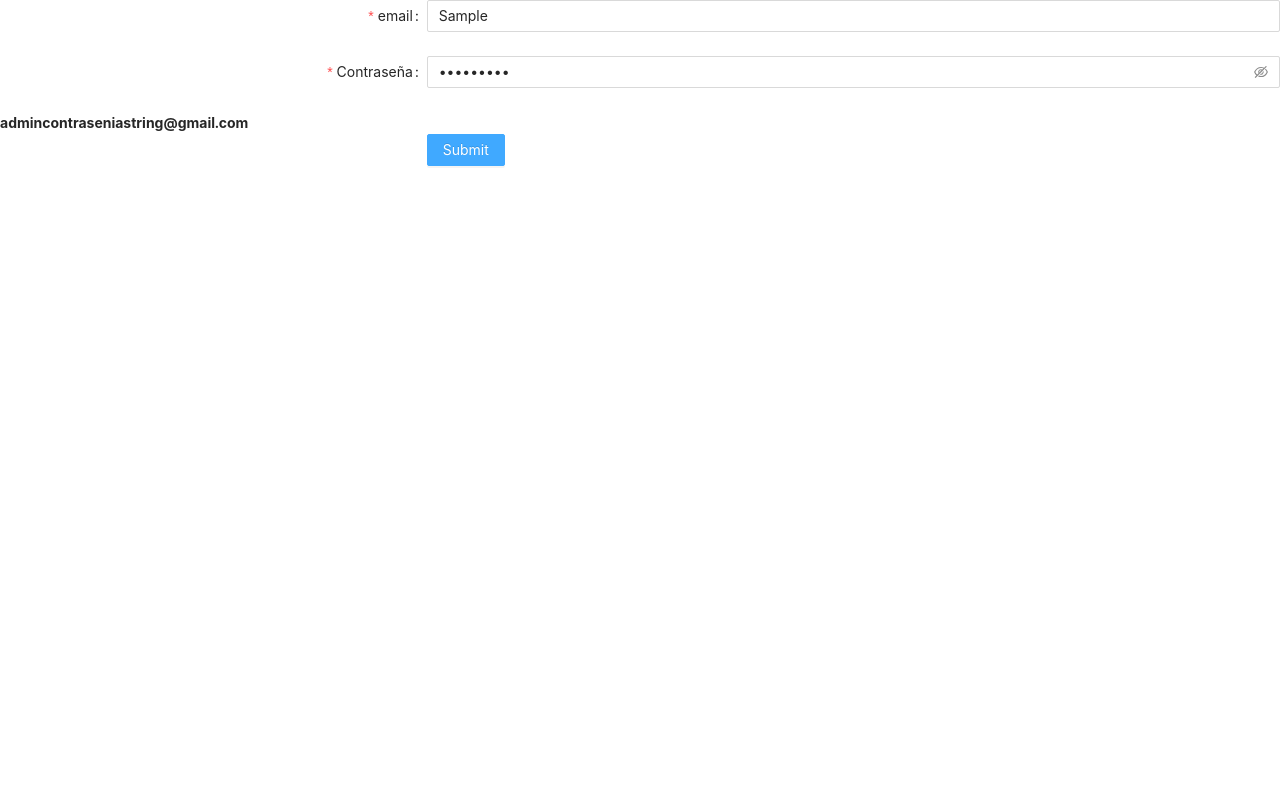
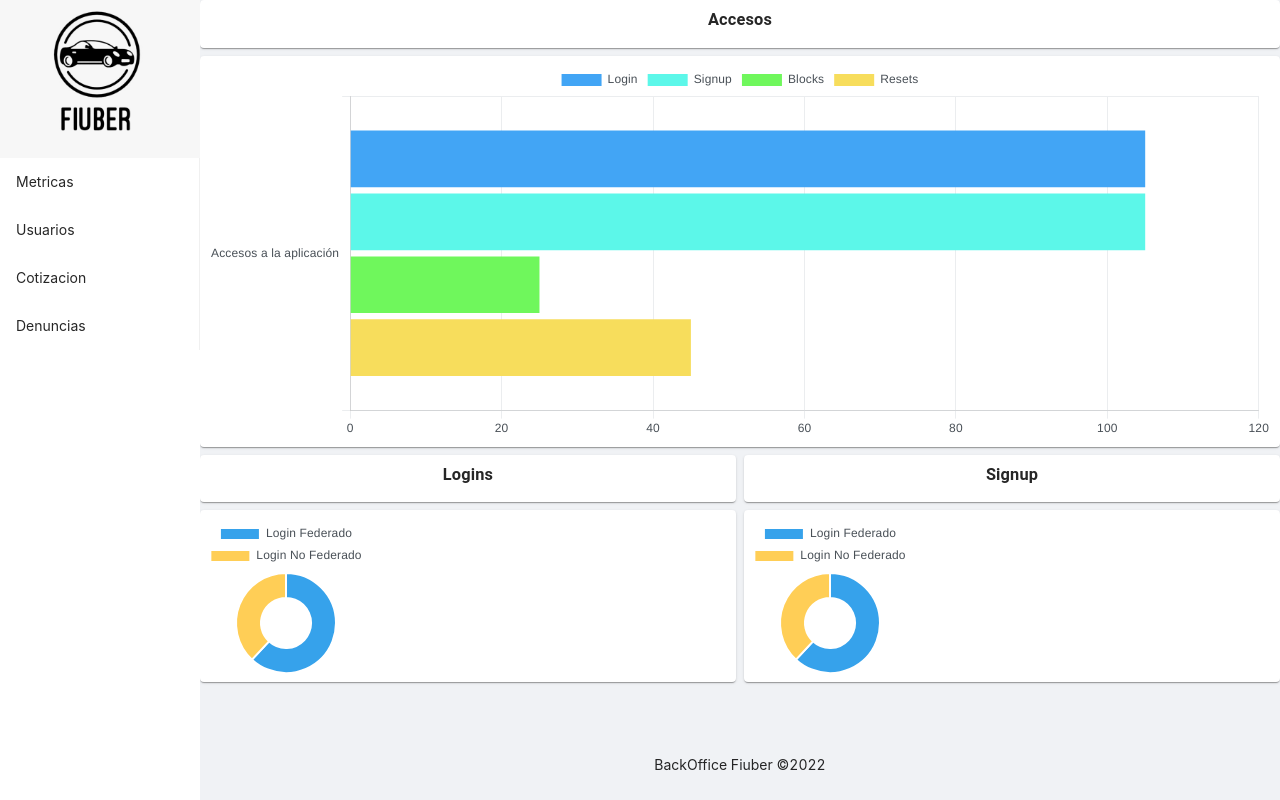
Before and after one commit to Taller-2-Tyrions/fiuber-backoffice, a React (Create React App) app: page /metrics in a window 1280 px wide. Both pictures are taken after typing "Sample", "Sample123" into the empty fields and a click on the button "Submit". Built offline with nearby package versions, Linux system fonts and the light colour scheme; no server answers.

Commit message:
graficos

```diff
--- a/src/modules/DetailedUser/index.js
+++ b/src/modules/DetailedUser/index.js
@@ -58,11 +58,6 @@ const DetailedUser = () => {
             <ButtonLeftList />
           </Item>
         </Grid>
-        <Grid item md={12} xs={12}>
-          <Item>
-            Imaginarse Las Metricas
-          </Item>
-        </Grid>
       </Grid>
     </DetailedUserContext.Provider>
   );
--- /dev/null
+++ b/src/modules/Metrics/Interactions/index.js
@@ -0,0 +1,75 @@
+import { MetricsContext } from "../index.js"
+import { useContext, useState } from "react";
+import { Chart } from 'primereact/chart';
+
+
+const Interactions = () => {
+  const {metrics} = useContext(MetricsContext);
+  console.log(metrics);
+  let horizontalOptions = {
+    indexAxis: 'y',
+    maintainAspectRatio: false,
+    aspectRatio: .8,
+    plugins: {
+      legend: {
+        labels: {
+          color: '#495057'
+        }
+      }
+    },
+    scales: {
+      x: {
+        ticks: {
+          color: '#495057'
+        },
+        grid: {
+          color: '#ebedef'
+        }
+      },
+      y: {
+        ticks: {
+          color: '#495057'
+        },
+        grid: {
+          color: '#ebedef'
+        }
+      }
+    }
+  };
+
+
+
+  const [basicData] = useState({
+    labels: ['Accesos a la aplicación'],
+
+    datasets: [
+      {
+        label: 'Login',
+        backgroundColor: '#42A5F5',
+        data: [metrics.login_federado + metrics.login_password]
+      },
+      {
+        label: 'Signup',
+        backgroundColor: '#5CF7E9',
+        data: [metrics.login_federado + metrics.login_password]
+      },
+      {
+        label: 'Blocks',
+        backgroundColor: '#6FF75C',
+        data: [metrics.blocks]
+      },
+      {
+        label: 'Resets',
+        backgroundColor: '#F7DD5C',
+        data: [metrics.resets]
+      }
+    ]
+  });
+  return (
+    <div className="card">
+      <Chart type="bar" data={basicData} options={horizontalOptions} />
+    </div>
+  );
+}
+
+export default Interactions;
--- /dev/null
+++ b/src/modules/Metrics/LoginMetrics/index.js
@@ -0,0 +1,42 @@
+import { MetricsContext } from "../index.js"
+import { useContext, useState } from "react";
+import { Chart } from 'primereact/chart';
+
+
+const LoginMetrics = () => {
+  const {metrics} = useContext(MetricsContext);
+
+  const [chartData] = useState({
+    labels: ['Login Federado', 'Login No Federado'],
+    datasets: [
+      {
+        data: [metrics.login_federado, metrics.login_password],
+        backgroundColor: [
+          "#36A2EB",
+          "#FFCE56"
+        ],
+        hoverBackgroundColor: [
+          "#36A2EB",
+          "#FFCE56"
+        ]
+      }]
+  });
+
+  const [lightOptions] = useState({
+      plugins: {
+        legend: {
+          labels: {
+            color: '#495057'
+          }
+        }
+      }
+  });
+
+  return (
+    <div className="card flex justify-content-center">
+      <Chart type="doughnut" data={chartData} options={lightOptions} style={{ position: 'relative', width: '30%' }}/>
+    </div>
+  );
+}
+
+export default LoginMetrics;
--- a/src/modules/Metrics/index.js
+++ b/src/modules/Metrics/index.js
@@ -1,63 +1,75 @@
-import { Chart } from 'primereact/chart';
-import { useState } from 'react';
+import { useState, createContext } from 'react';
+import { styled } from '@mui/material/styles';
+import Paper from '@mui/material/Paper';
+import Grid from '@mui/material/Grid';
+import Interactions from './Interactions'
+import LoginMetrics from './LoginMetrics'
+
+
+const Item = styled(Paper)(({ theme }) => ({
+  backgroundColor: theme.palette.mode === 'dark' ? '#1A2027' : '#fff',
+  ...theme.typography.body2,
+  textAlign: 'center',
+  padding: theme.spacing(1),
+  color: theme.palette.text.secondary,
+}));
+
+export const MetricsContext = createContext({});
 
 
 const Metrics = () => {
-  let horizontalOptions = {
-    indexAxis: 'y',
-    maintainAspectRatio: false,
-    aspectRatio: .8,
-    plugins: {
-        legend: {
-            labels: {
-                color: '#495057'
-            }
-        }
-    },
-    scales: {
-        x: {
-            ticks: {
-                color: '#495057'
-            },
-            grid: {
-                color: '#ebedef'
-            }
-        },
-        y: {
-            ticks: {
-                color: '#495057'
-            },
-            grid: {
-                color: '#ebedef'
-            }
-        }
-    }
-  };
-
-  const [basicData] = useState({
-    labels: ['January', 'February', 'March', 'April', 'May', 'June', 'July'],
-    datasets: [
-        {
-            label: 'My First dataset',
-            backgroundColor: '#42A5F5',
-            data: [65, 59, 80, 81, 56, 55, 40]
-        },
-        {
-            label: 'My Second dataset',
-            backgroundColor: '#FFA726',
-            data: [28, 48, 40, 19, 86, 27, 90]
-        }
-    ]
+  const [metrics, setMetrics] = useState({
+    "login_federado": 65,
+    "login_password": 40,
+    "signup_federado": 25,
+    "signup_password": 16,
+    "blocks": 25,
+    "resets": 45
   });
 
+  return (
+    <MetricsContext.Provider value={{metrics, setMetrics}}>
+    <div>
+      <Grid container spacing = {1} alignItems="center" justifyContent="center">
+        <Grid item md={12}>
+          <Item>
+            <h3><b>Accesos</b></h3>
+          </Item>
+        </Grid>
 
+        <Grid item md={12}>
+          <Item>
+            <Interactions/>
+          </Item>
+        </Grid>
 
-    return (
-      <div className="card">
-        <h5>Horizontal</h5>
-        <Chart type="bar" data={basicData} options={horizontalOptions} />
-      </div>
-    );
-  };
+        <Grid item md={6} xs={12}>
+          <Item>
+            <h3><b>Logins</b></h3>
+          </Item>
+        </Grid>
 
-  export default Metrics;
+        <Grid item md={6} xs={12}>
+          <Item>
+            <h3><b>Signup</b></h3>
+          </Item>
+        </Grid>
+
+        <Grid item md={6} xs={12}>
+          <Item>
+            <LoginMetrics/>
+          </Item>
+        </Grid>
+
+        <Grid item md={6} xs={12}>
+          <Item>
+            <LoginMetrics/>
+          </Item>
+        </Grid>
+      </Grid>
+    </div>
+    </MetricsContext.Provider>
+  );
+};
+
+export default Metrics;
--- a/src/useAuth.js
+++ b/src/useAuth.js
@@ -13,7 +13,8 @@ export function AuthProvider({ children }) {
   const [accessToken, setAccessToken] = useState(null);
 
   const login = async (mail, pwd) => {
-    apilogin(mail, pwd, setAccessToken);
+    setAccessToken("Token");
+    //apilogin(mail, pwd, setAccessToken);
   }
 
   useEffect(() => {
```
Also changed, not shown: src/api/Metrics/index.js (added, +13 -0 lines), src/modules/Metrics/Signup/index.js (added).
